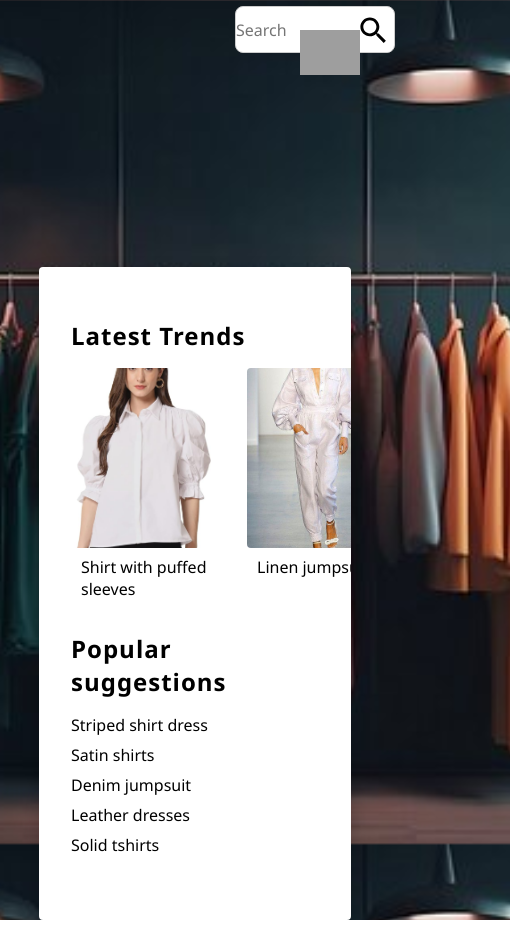
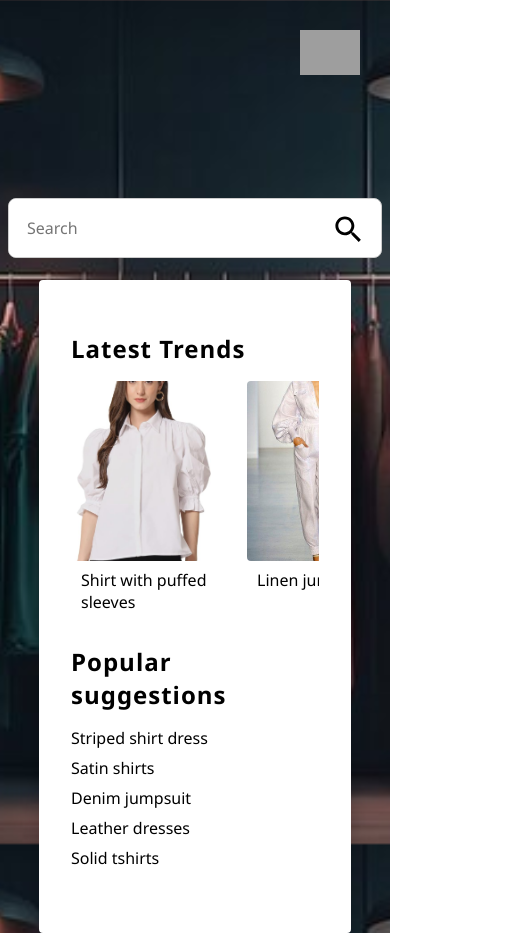
Before and after one commit to chetankush/fashionstore-webapp, a React (Create React App) app: page / in a window 390 px wide. Shown: the whole page, 510 px wide, since content can reach past the window. Built offline with nearby package versions, Linux system fonts and the light colour scheme; grey boxes are pictures that could not be loaded.

Commit message:
atomic commit

```diff
--- a/src/components/searchbar.scss
+++ b/src/components/searchbar.scss
@@ -17,8 +17,21 @@
     overflow: hidden;
   }
 
+  @media (max-width: 768px) {
+
+    .searchbox__main {
+      display: flex;
+      align-items: center;
+      background-color: #fff;
+      border: 1px solid #ccc;
+      border-radius: 8px;
+      margin: 0px 20px;
+      overflow: hidden;
+    }
+  }
+
   .inputfield__searchbox {
-    flex: 1;
+    flex: 1 ;
     padding: 18px;
     border: none;
     outline: none;
--- a/src/pages/ProductPage.js
+++ b/src/pages/ProductPage.js
@@ -128,13 +128,13 @@ const ProductPage = () => {
             <div className="sticky-header">
                 <div className="header-content">
 
-                    <div className='searchbox'>
+                    <div className='searchboxproductpage'>
                         <div className="searchbox__main">
                             <input
                                 type="text"
                                 name="search"
                                 placeholder="Search"
-                                className="inputfield__searchbox"
+                                className="inputfield__searchbox__product"
                             />
                             <button className="searchbox__icon">
                                 <SearchIcon fontSize="large" />
@@ -261,6 +261,9 @@ const ProductPage = () => {
                         <KeyboardArrowDownIcon  className="sidebardowns"/>
                         </div>
                     </div>
+
+                    <div className="filter-separator"></div>
+
                     <div className="price-range-section">
                     <div className="flexitems">
                     <div className="flexcol">
@@ -289,6 +292,9 @@ const ProductPage = () => {
                         <KeyboardArrowDownIcon  className="sidebardowns"/>
                         </div>
                     </div>
+
+                    <div className="filter-separator"></div>
+
                     <div className="ratings-section">
                     <div className="flexitems">
                     <div className="flexcol">
@@ -309,7 +315,6 @@ const ProductPage = () => {
                          <KeyboardArrowDownIcon  className="sidebardowns"/>
                          </div>
                     </div>
-
                 </div>
                 <div className="main-content">
                     <div className="grid-container">
--- a/src/pages/productpage.scss
+++ b/src/pages/productpage.scss
@@ -22,7 +22,7 @@
 
 
 
-.searchbox {
+.searchboxproductpage {
     width: 100%;
     max-width: 450px; // Adjust as needed
     margin: 0 auto;
@@ -50,7 +50,7 @@
     overflow: hidden;
 }
 
-.inputfield__searchbox {
+.inputfield__searchbox__product {
     flex: 1;
     padding: 10px;
     border: none;
@@ -82,7 +82,7 @@
 
 @media (max-width:700px) {
 
-    .searchbox {
+    .searchboxproductpage {
         width: 100%;
         max-width: 350px; // Adjust as needed
         margin: 0 auto;
@@ -105,7 +105,7 @@
 
 @media (max-width:500px) {
 
-    .searchbox {
+    .searchboxproductpage {
         width: 100%;
         max-width: 240px; // Adjust as needed
         margin: 0 auto;
@@ -118,12 +118,12 @@
         background-color: #fff;
         border: 1px solid #ccc;
         border-radius: 8px;
-        margin: 6px 0px;
+        margin: 6px 8px;
         overflow: hidden;
     }
 
-    .inputfield__searchbox {
-        max-width: 170px;
+    .inputfield__searchbox__product {
+        max-width: 160px;
         border: none;
         outline: none;
         font-size: 16px;
@@ -133,9 +133,9 @@
 
 @media (max-width:400px) {
 
-    .searchbox {
+    .searchboxproductpage {
         width: 100%;
-        max-width: 160px; // Adjust as needed
+        max-width: 180px; // Adjust as needed
         margin: 0 auto;
         transition: width 0.5s;
     }
@@ -147,11 +147,11 @@
         background-color: #fff;
         border: 1px solid #ccc;
         border-radius: 8px;
-        margin: 6px 0px;
+        margin: 6px 8px;
         overflow: hidden;
     }
 
-    .inputfield__searchbox {
+    .inputfield__searchbox__product {
         width: 120px;
         padding: 0;
         border: none;
@@ -287,7 +287,7 @@ h1 {
 .flexitems{
     display: flex;
     justify-content: space-between;
-    margin-right: 50px;
+    margin-right: 4rem;
 
     align-items: first baseline;
 }
@@ -300,6 +300,15 @@ h1 {
 .flexcol{
     display: flex;
     flex-direction: column;
+
+}
+
+/* Add this to your existing styles */
+.filter-separator {
+    height: 1px;
+    background-color: #ccc;
+    margin: 10px 0;
+    margin-right: 4rem;
 
 }
 
--- a/src/pages/searchpage.scss
+++ b/src/pages/searchpage.scss
@@ -46,8 +46,8 @@ body {
 .searchbar__container {
   position: relative;
   display: flex;
+  top: 12rem;
   justify-content: center;
-  margin-left: 120px;
   width: 100%;
   transition: width 0.5s;
 
@@ -55,6 +55,16 @@ body {
   @media (max-width: 768px) {
     img {
       width: 60px;
+    }
+
+    .searchbar__container {
+      position: relative;
+      display: flex;
+      top: 6rem;
+      justify-content: center;
+      margin: 8px 8px;
+      width: 100%;
+      transition: width 0.5s;
     }
   }
 }
@@ -68,11 +78,13 @@ body {
   position: relative;
   margin: auto;
   width: 80%;
-  max-width: 900px;
+  max-width: 900px !important;
   height: 100%;
   background: white;
   box-shadow: 0px 8px 20px rgba(0, 0, 0, 0.2);
   overflow: auto;
+
+
 
   .content {
     padding: 2rem;
@@ -88,9 +100,15 @@ body {
       display: flex;
       flex-direction: row;
       justify-content: space-between;
+      overflow-x: scroll;
+
+
+
 
       gap: 1rem;
       margin-bottom: 2rem;
+
+
 
       .image-item {
 
@@ -129,6 +147,16 @@ body {
       }
     }
 
+    .image-container::-webkit-scrollbar {
+      display: none;
+    }
+
+    /* Hide scrollbar for IE, Edge and Firefox */
+    .image-container {
+      -ms-overflow-style: none;  /* IE and Edge */
+      scrollbar-width: none;  /* Firefox */
+    }
+
     .link {
       text-decoration: none;
     }
```
